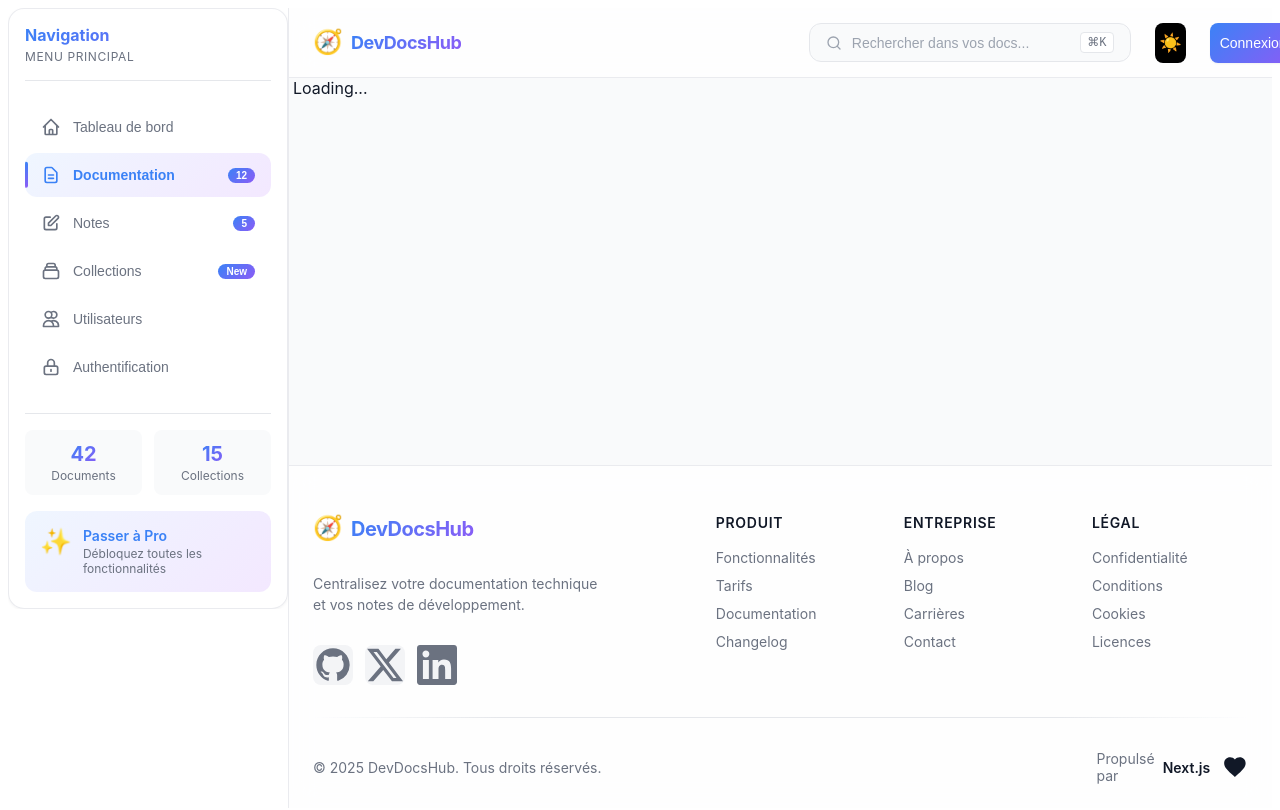
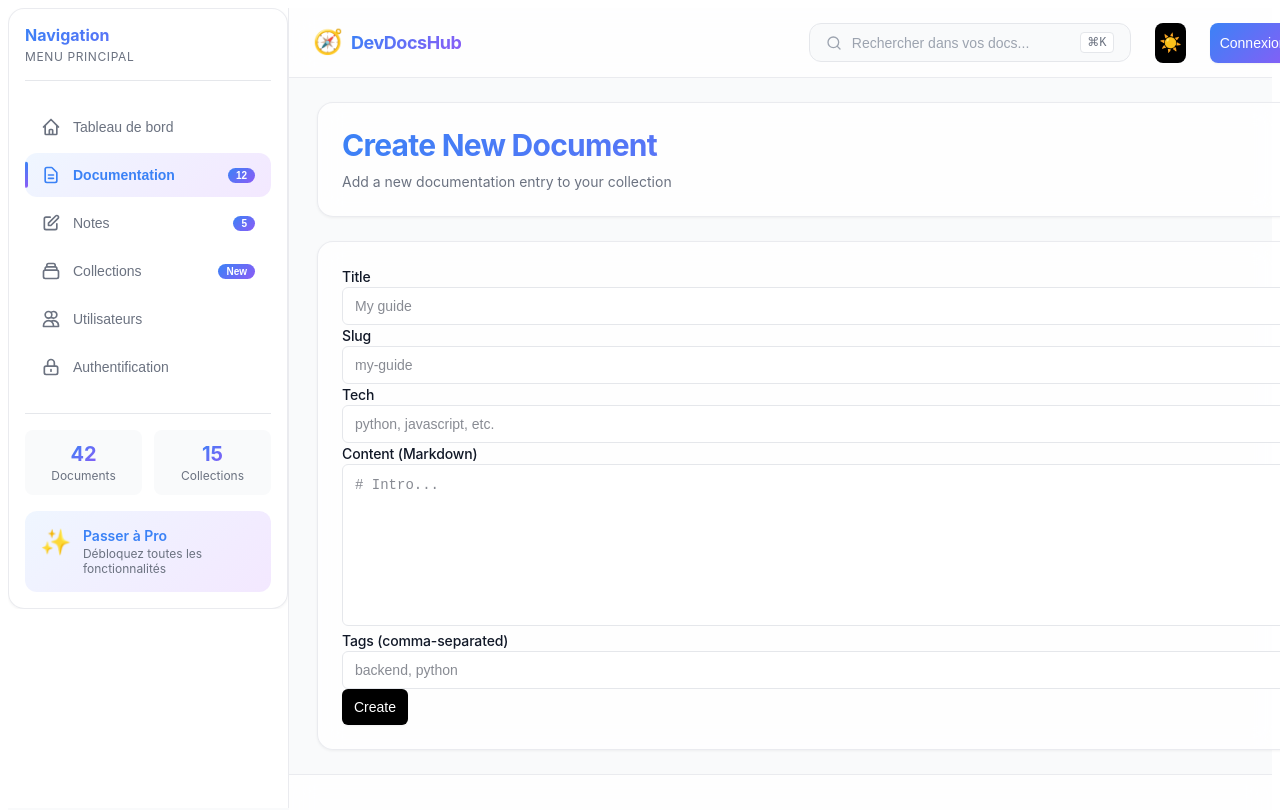
Before and after one commit to louisbertrand22/devdocshub, a Next.js app in the folder apps/web/: page /docs/new in a window 1280 px wide. Shown: the top 810 px of the page. Built offline with nearby package versions, Linux system fonts and the light colour scheme; no server answers.

Commit message:
Add page for creating new documents and update DocForm to include tech field
Co-authored-by: louisbertrand22 <124389496+louisbertrand22@users.noreply.github.com>

```diff
--- /dev/null
+++ b/apps/web/app/docs/new/page.tsx
@@ -0,0 +1,25 @@
+"use client"
+
+import { useRouter } from "next/navigation"
+import { PageWrapper } from "@/components/layout/PageWrapper"
+import DocForm from "@/components/forms/doc-form"
+
+export default function NewDocPage() {
+  const router = useRouter()
+
+  const handleCreated = () => {
+    // Navigate to docs list after successful creation
+    router.push("/docs")
+  }
+
+  return (
+    <PageWrapper
+      title="Create New Document"
+      description="Add a new documentation entry to your collection"
+    >
+      <div className="max-w-2xl">
+        <DocForm onCreated={handleCreated} />
+      </div>
+    </PageWrapper>
+  )
+}
--- a/apps/web/components/forms/doc-form.tsx
+++ b/apps/web/components/forms/doc-form.tsx
@@ -12,7 +12,7 @@ import { useToast } from "@/components/ui/use-toast";
 export default function DocForm({ onCreated }: { onCreated?: () => void }) {
   const { apiBase, token } = useAuth();
   const { toast } = useToast();
-  const [form, setForm] = useState({ title: "", slug: "", content: "", tags: "" });
+  const [form, setForm] = useState({ title: "", slug: "", tech: "", content: "", tags: "" });
   const [submitting, setSubmitting] = useState(false);
 
   const submit = async () => {
@@ -21,12 +21,13 @@ export default function DocForm({ onCreated }: { onCreated?: () => void }) {
       const payload: any = {
         title: form.title,
         slug: form.slug,
+        tech: form.tech,
         content: form.content,
       };
       if (form.tags.trim()) payload.tags = form.tags.split(",").map((t) => t.trim());
       await apiFetch("/docs/add", { method: "POST", body: JSON.stringify(payload) }, apiBase, token);
       toast({ title: "Document created" });
-      setForm({ title: "", slug: "", content: "", tags: "" });
+      setForm({ title: "", slug: "", tech: "", content: "", tags: "" });
       onCreated?.();
     } catch (e: any) {
       toast({ title: "Create failed", description: e.message, variant: "destructive" });
@@ -46,6 +47,10 @@ export default function DocForm({ onCreated }: { onCreated?: () => void }) {
         <Input value={form.slug} onChange={(e) => setForm({ ...form, slug: e.target.value })} placeholder="my-guide" />
       </div>
       <div className="grid gap-1">
+        <Label>Tech</Label>
+        <Input value={form.tech} onChange={(e) => setForm({ ...form, tech: e.target.value })} placeholder="python, javascript, etc." />
+      </div>
+      <div className="grid gap-1">
         <Label>Content (Markdown)</Label>
         <Textarea rows={6} value={form.content} onChange={(e) => setForm({ ...form, content: e.target.value })} placeholder="# Intro..." />
       </div>
```
Also changed, not shown: apps/web/app/docs/page.tsx (+11 -4 lines).
